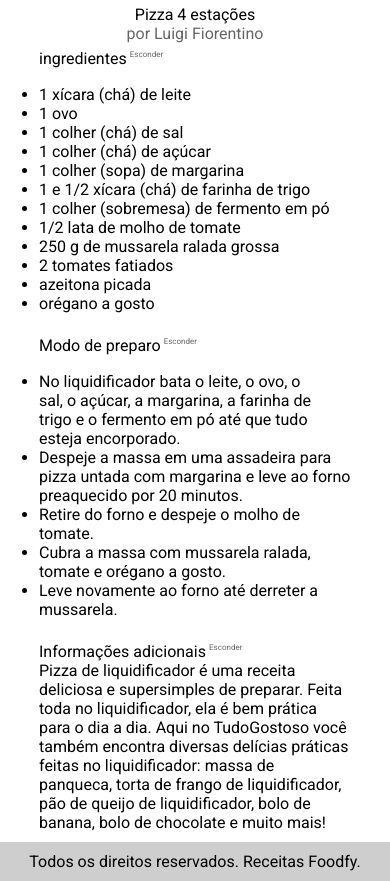
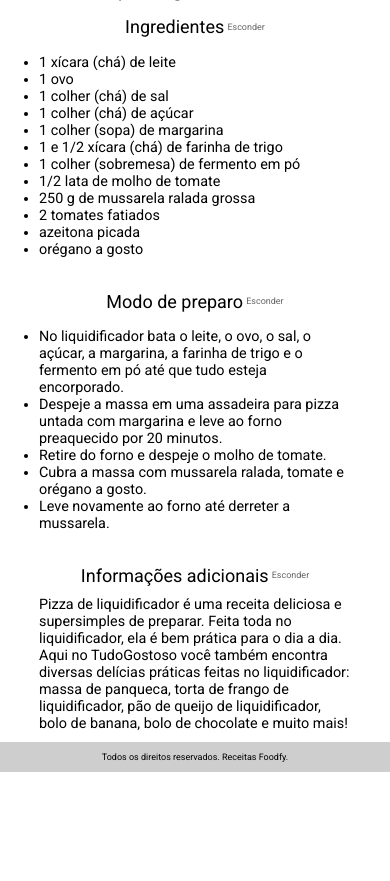
Before and after one commit to robertarfa/Foodfy, a Node server app: page /recipes/1 in a window 390 px wide; the page is wider, and only the part inside the window is pictured. Shown: the part 386-1267 px from the top of that part. After the commit the page ends 1158 px from the top of that part, so only its background shows below. Run offline with Node 20, Linux system fonts and the light colour scheme.

Commit message:
adjusting responsiveness

```diff
--- a/public/style.css
+++ b/public/style.css
@@ -10,6 +10,7 @@
   padding: 0;
   border: 0;
   font-family: "Roboto", sans-serif;
+  font-size: 18px;
 }
 
 /* LAYOUT */
@@ -65,43 +66,57 @@
   text-align: center;
   margin: 0;
   padding: 10px;
+  font-size: 0.5rem;
 }
 
 /* index */
 
+.top-title-about,
+.middle-title {
+  margin: 2%;
+  font-weight: bold;
+}
+
 .box-index{
   width: 100%;
-  height: 350px;
+  height: 100%;
   background: #FBDFDB;
   border-radius: 30px;
   display: grid;
-  grid-template-columns: 1fr 1fr;
-  position: relative;
+  grid-template-columns: 50% 50%;
+  box-sizing: content-box;
 }
 
 .box-tittle{
-  margin: 100px 60px;
-  padding: 0 30px;
-  width: 350px;
+  margin: 20% 8%;
+  padding: 0 5%;
+  width: 80%;
 }
 
 .box-tittle .main-title,
 .box-tittle .main-paragraph{
-  margin: 15px;
+  margin: 5%;
+
+}
+
+.main-paragraph{
+  text-align: justify;
 }
 
 .img-chef{
-  position: absolute;
-  bottom:0;
-  right: 150px;
+  padding: 8% 2% 0 20%;
+  margin-bottom: 0;
+
+}
+
+/* ABOUT */
+
+.paragraph{
+  padding-top: 2%;
+  text-align: justify;
 }
 
 /* CARDS */
-
-.middle-title {
-  margin: 2%;
-  font-weight: bold;
-}
 
 .card-box{
   display: grid;
@@ -134,14 +156,27 @@
 .top-title {
   text-align: center;
   margin: 5% 0 0 0;
+  font-weight: bold;
 }
-
-/* HIDE/SHOW */
 
 .top-author{
   text-align: center;
   opacity: 0.6;
 }
+
+.middle-title-recipe{
+  font-size: 1rem;
+}
+
+.list-content{
+  font-size: 0.8rem;
+}
+.information{
+  margin-top: 10px;
+}
+
+
+/* HIDE/SHOW */
 
 .content.hide {
   height: 0;
@@ -152,8 +187,10 @@
 
 
 .hideShow{
-  margin-top: 2%;
+  margin-top: 5%;
   display: flex;
+  justify-content: center;
+  align-items: center;
 }
 
 .toggle{
--- a/views/layout.njk
+++ b/views/layout.njk
@@ -3,13 +3,8 @@
 
 <head>
     <meta charset="UTF-8">
-    <meta name="viewport" content="width=device-width, initial-scale=1, shrink-to-fit=no">
-    <!-- Bootstrap CSS -->
-
-    {# <link rel="stylesheet" href="/bootstrap.css"> #}
-    <link rel="stylesheet" href="/style.css">
-
-    <!--<link rel="stylesheet" href="style.css">-->
+     <meta name="viewport" content="width=device-width, initial-scale=1.0">
+     <link rel="stylesheet" href="/style.css">
     <title>Foodfy</title>
 </head>
 
--- a/views/recipes.njk
+++ b/views/recipes.njk
@@ -11,22 +11,22 @@
                     <p class="top-title h5">
                         {{ data[index].title }}
                     </p>
-                    <p class="top-author small">
+                    <p class="top-author">
                         por {{ data[index].author }}
                     </p>
 
                     <div class="details">
                         <div class="hideShow">
-                            <p class="h6 bold">ingredientes</p>
+                            <p class="middle-title-recipe">Ingredientes</p>
                             <a class="toggle">Esconder</a>
                         </div>
 
-                        <div class="ingredients-list content">
+                        <div class="content">
                             <ul>
 
                                 {% for ingredient in data[index].ingredients %}
 
-                                    <li>{{ ingredient }}</li>
+                                    <li class="list-content">{{ ingredient }}</li>
 
                                 {% endfor %}
 
@@ -36,16 +36,16 @@
 
                     <div class="details">
                         <div class="hideShow">
-                            <p class="h6 bold">Modo de preparo</p>
+                            <p class="middle-title-recipe">Modo de preparo</p>
                             <a class="toggle">Esconder</a>
                         </div>
 
-                        <div class="preparation-list content">
+                        <div class="content">
                             <ul>
 
                                 {% for preparation in data[index].preparation %}
 
-                                    <li>{{ preparation }}</li>
+                                    <li class="list-content">{{ preparation }}</li>
 
                                 {% endfor %}
                             </ul>
@@ -55,12 +55,12 @@
                     <div class="details">
 
                         <div class="hideShow">
-                            <p class="h6 bold">Informações adicionais</p>
+                            <p class="middle-title-recipe">Informações adicionais</p>
                             <a class="toggle">Esconder</a>
                         </div>
 
                         <div  class="content">
-                            <p>
+                            <p class="list-content information">
                                 {{ data[index].information }}
                             </p>
                         </div>
```
Also changed, not shown: other parts of public/style.css (+104 -3 lines), views/about.njk (+9 -9 lines), views/index.njk (+8 -6 lines), views/recipes-page.njk (+15 -9 lines).
